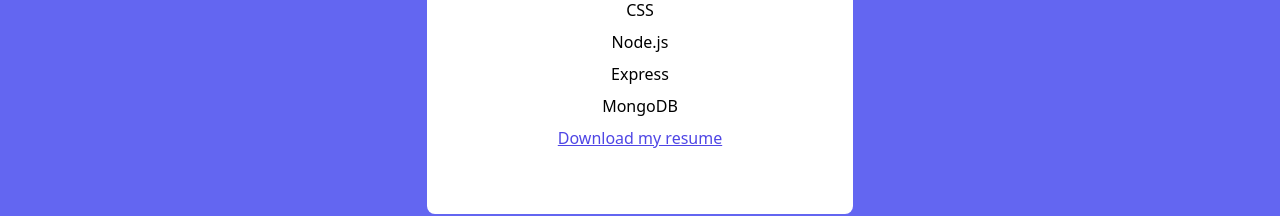
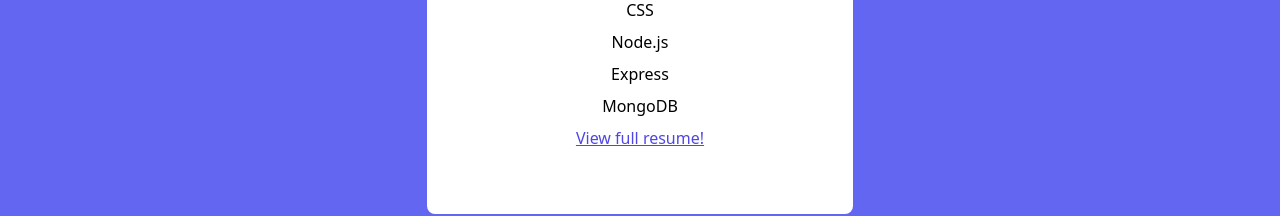
Before and after one commit to mmorrow6109/React_Portfolio, a React (Vite) app in the folder React_Portfolio/: page / in a window 1280 px wide. Shown: the part 2060-2276 px from the top of the page. Built offline with nearby package versions, Linux system fonts and the light colour scheme.

Commit message:
Gist resume added.  Need to update to downloadable pdf at some point

```diff
--- a/React_Portfolio/src/components/resume.jsx
+++ b/React_Portfolio/src/components/resume.jsx
@@ -29,7 +29,7 @@
                             ))}
                             {/* Download resume link */}
                             <div className="mb-8">
-                                <a href={resumeLink} className="text-indigo-600 hover:text-indigo-800 underline block">Download my resume</a>
+                                <a href={resumeLink} className="text-indigo-600 hover:text-indigo-800 underline block">View full resume!</a>
                             </div>
                         </ul>
                     </div>
```
